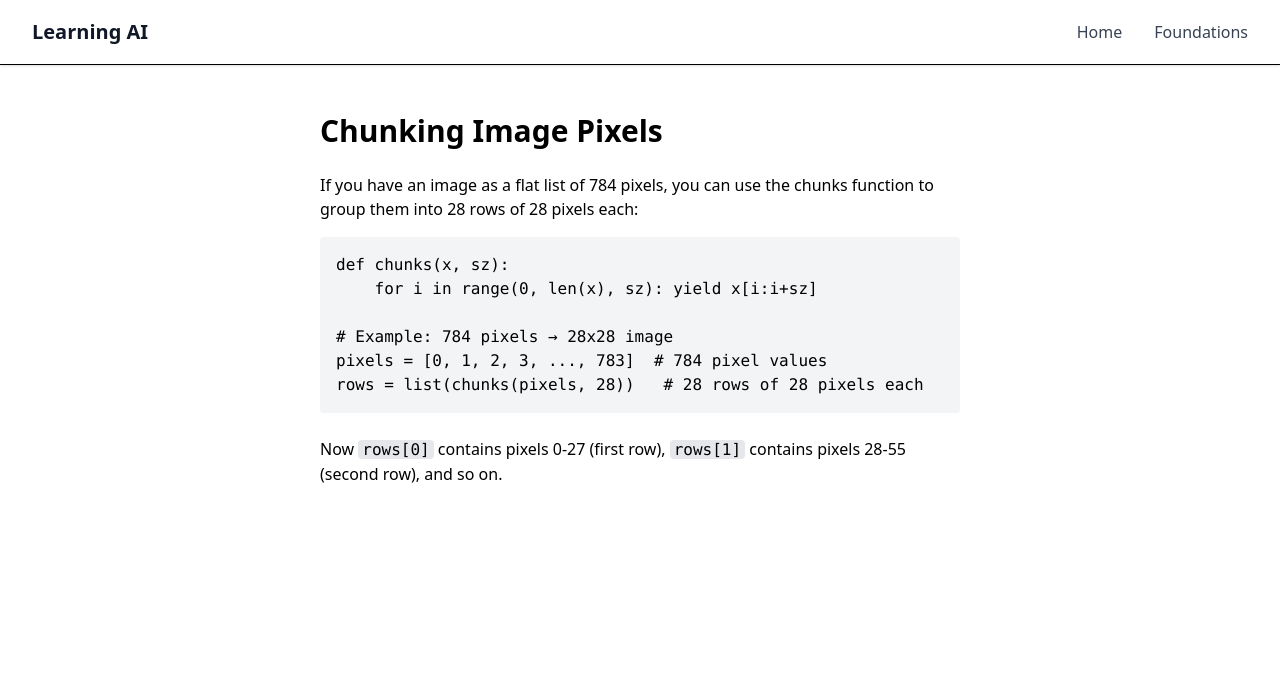
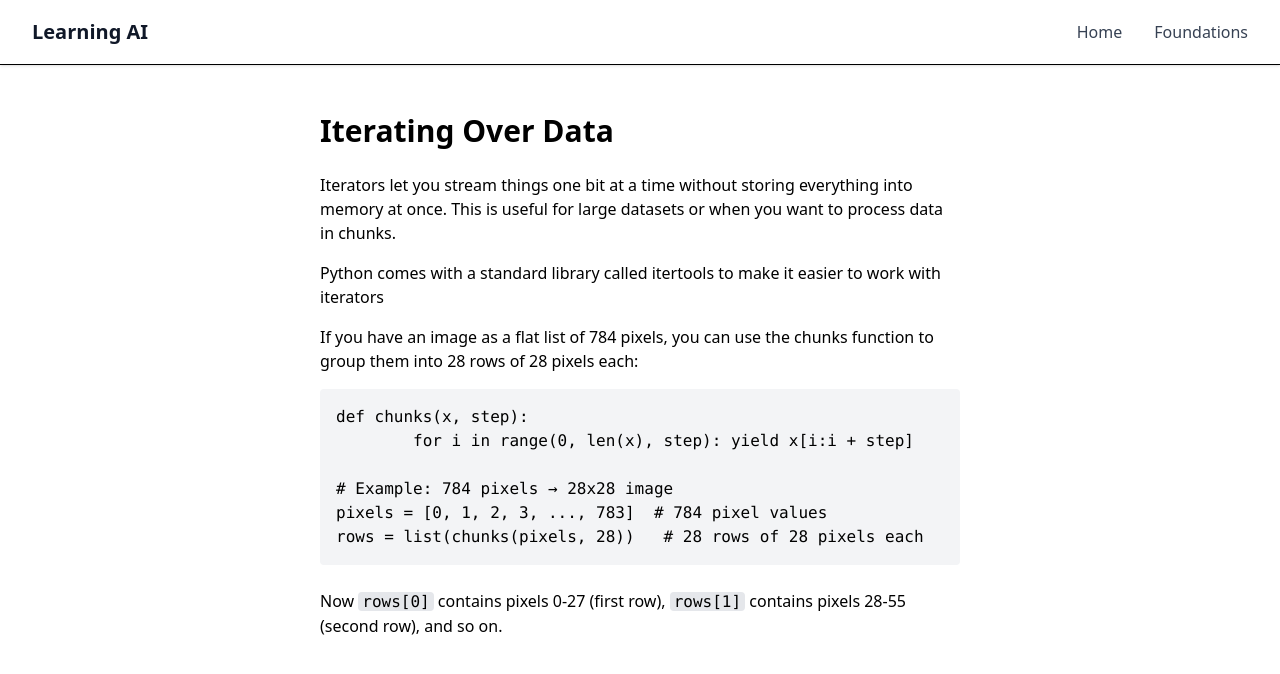
Before and after one commit to WilliamGiammona/learning-ai, a Next.js app: page /foundations in a window 1280 px wide. Shown: the top 674 px of the page. Built offline with nearby package versions, Linux system fonts and the light colour scheme.

Commit message:
text addition

```diff
--- a/app/foundations/page.tsx
+++ b/app/foundations/page.tsx
@@ -2,16 +2,24 @@
 export default function FoundationsPage() {
   return (
     <div className="max-w-2xl mx-auto px-4 py-12">
-      <h1 className="text-3xl font-bold mb-6">Chunking Image Pixels</h1>
-
+      <h1 className="text-3xl font-bold mb-6">Iterating Over Data</h1>
+      <p className="mb-4">
+        Iterators let you stream things one bit at a time without storing
+        everything into memory at once. This is useful for large datasets or
+        when you want to process data in chunks.
+      </p>
+      <p className="mb-4">
+        Python comes with a standard library called itertools to make it easier
+        to work with iterators
+      </p>
       <p className="mb-4">
         If you have an image as a flat list of 784 pixels, you can use the
         chunks function to group them into 28 rows of 28 pixels each:
       </p>
 
       <pre className="bg-gray-100 p-4 rounded mb-6">
-        <code>{`def chunks(x, sz):
-    for i in range(0, len(x), sz): yield x[i:i+sz]
+        <code>{`def chunks(x, step):
+        for i in range(0, len(x), step): yield x[i:i + step]
 
 # Example: 784 pixels → 28x28 image
 pixels = [0, 1, 2, 3, ..., 783]  # 784 pixel values
```
